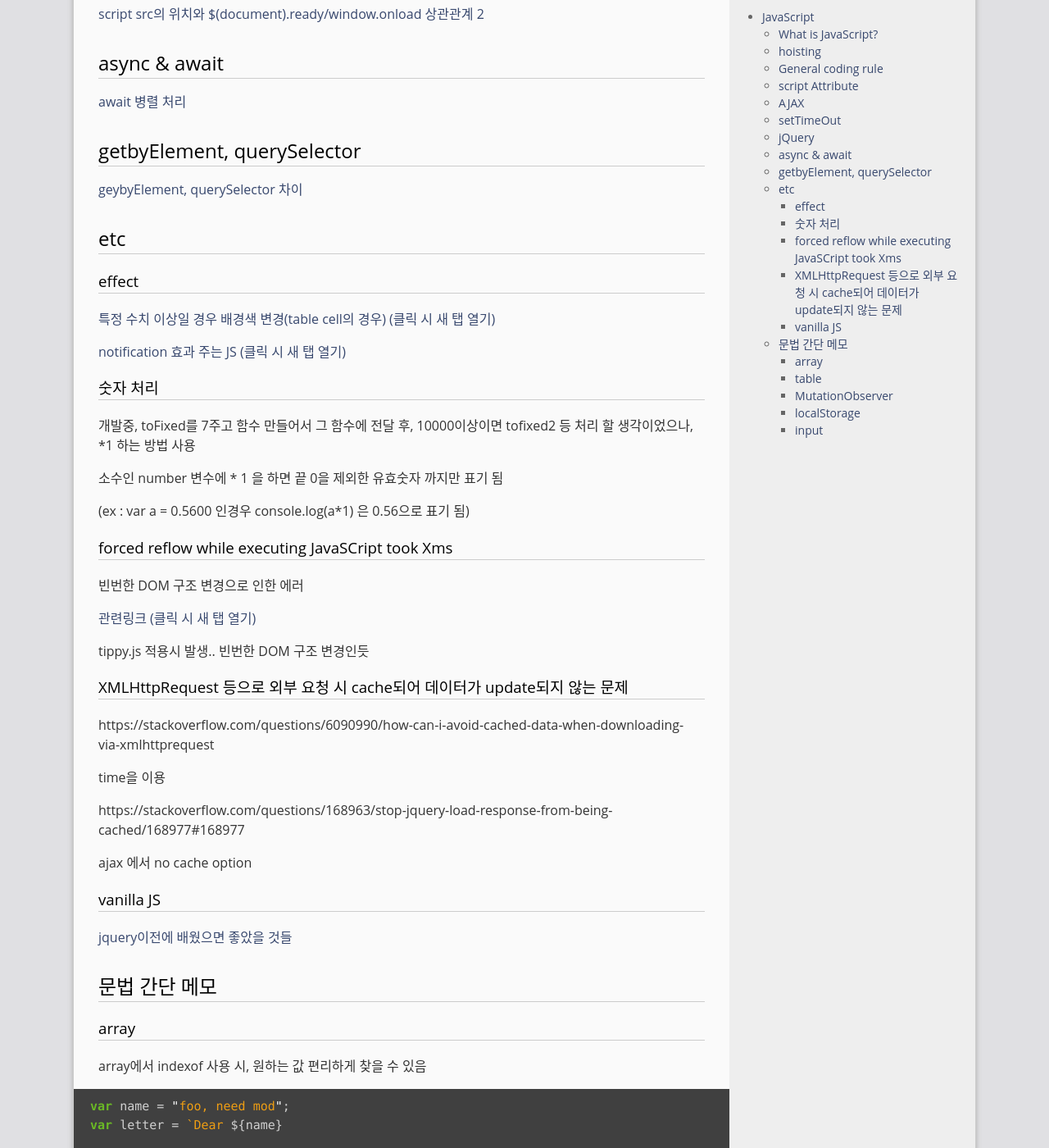
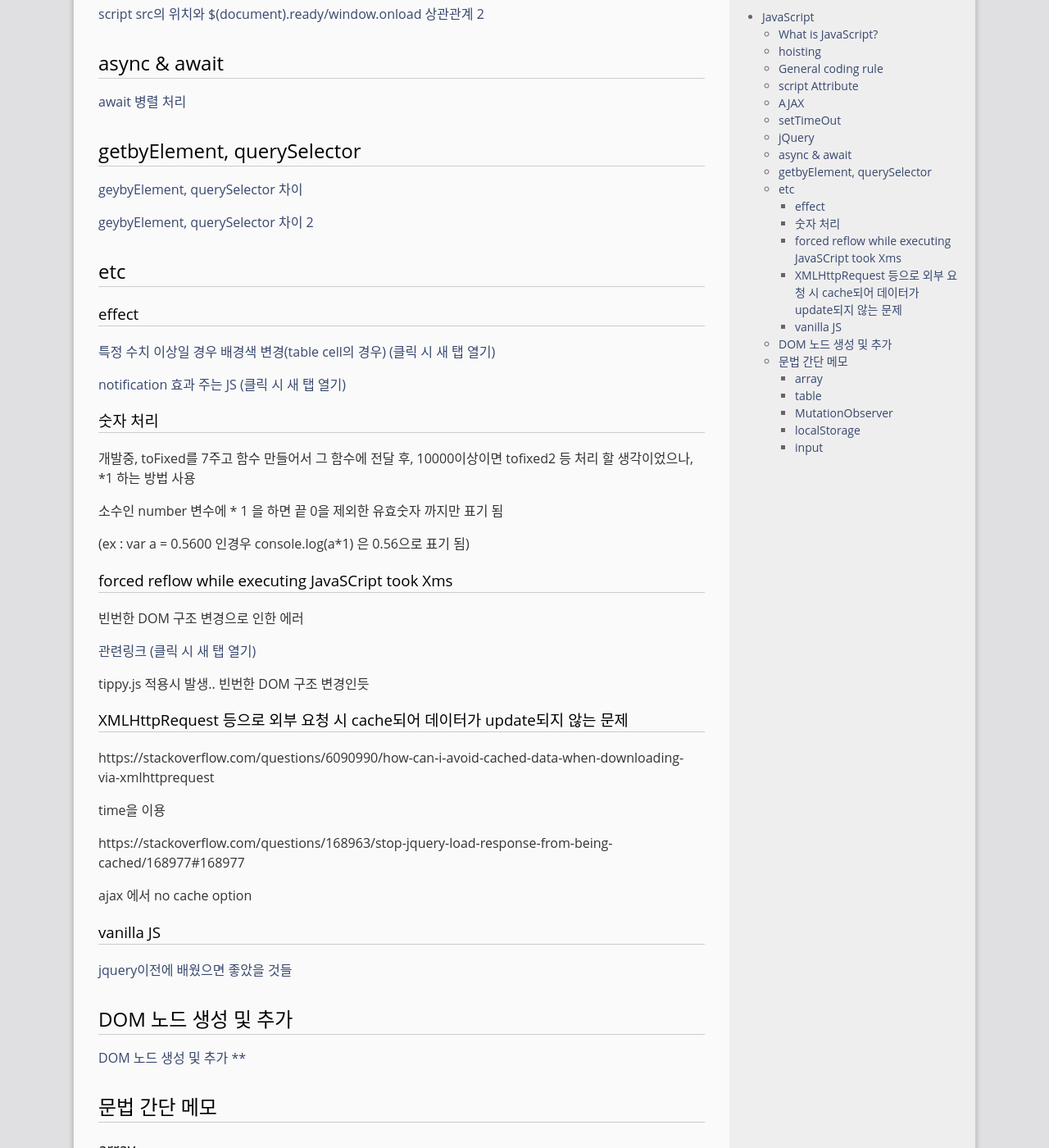
Before and after one commit to gloomydumber/copy, a Jekyll site: the page built from _posts/2020-08-20-generalJs.md, in a window 1280 px wide and 1400 px high, scrolled down 2295 px. Shown: the whole window at 82% size. Built offline with Jekyll 4.4.1, drawn with Linux system fonts in a browser that asks for light colours; comment, search, counter and statistics services are not loaded.

Commit message:
PostModded

```diff
--- a/_posts/2020-08-20-generalJs.md
+++ b/_posts/2020-08-20-generalJs.md
@@ -116,6 +116,8 @@ http -> https 요청 (가능) / https -> http 요청 (불가) ->> hosting받아
 
 [geybyElement, querySelector 차이](https://humahumahuma.tistory.com/122){: target="\_blank"}
 
+[geybyElement, querySelector 차이 2](https://blog.eunsatio.io/develop/Javascript%EB%A1%9C-HTML-%EC%9A%94%EC%86%8C-%EC%88%9C%ED%9A%8C%ED%95%98%EA%B8%B0){: target="\_blank"}
+
 ## etc
 
 ### effect
@@ -153,6 +155,10 @@ ajax 에서 no cache option
 ### vanilla JS
 
 [jquery이전에 배웠으면 좋았을 것들](https://jeonghwan-kim.github.io/2018/01/25/before-jquery.html){: target="\_blank"}
+
+## DOM 노드 생성 및 추가
+
+[DOM 노드 생성 및 추가 \*\*](https://antaehyeon.github.io/devlog/2018/07/13/%EC%BD%94%EB%93%9C%EC%8A%A4%EC%BF%BC%EB%93%9C-DOM-node-%EC%83%9D%EC%84%B1-%EB%B0%8F-%EC%B6%94%EA%B0%80/){: target="\_blank"}
 
 ## 문법 간단 메모
 
```
